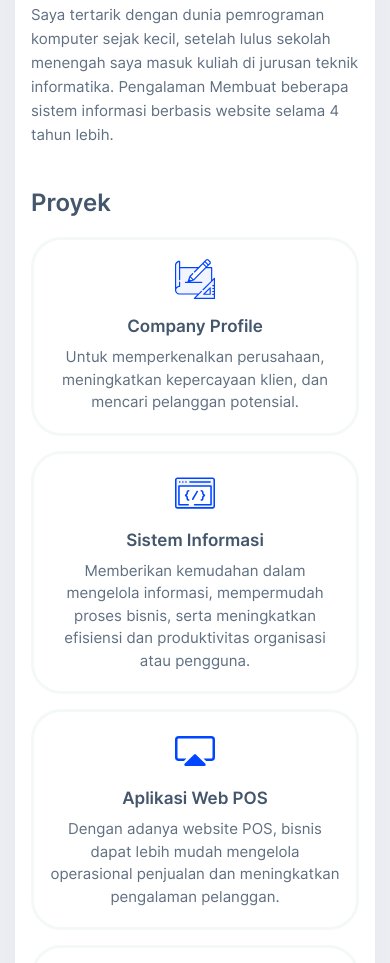
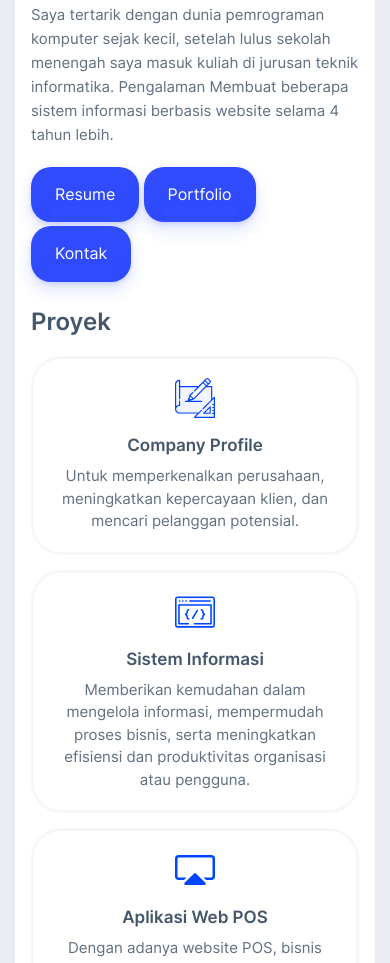
Before and after one commit to upi20/upi20.github.io, a plain HTML site: page index.html in a window 390 px wide. Shown: the part 741-1704 px from the top of the page. Drawn offline with Linux system fonts and the light colour scheme; files whose address does not match are found by name.

Commit message:
feat: update button home

```diff
--- a/index.html
+++ b/index.html
@@ -103,6 +103,11 @@
 						<p>Saya tertarik dengan dunia pemrograman komputer sejak kecil, setelah lulus sekolah menengah saya
 							masuk kuliah di jurusan teknik informatika. Pengalaman Membuat beberapa sistem informasi berbasis
 							website selama 4 tahun lebih.</p>
+					</div>
+					<div class="d-md-none">
+						<a class="btn btn-primary mt-1" href="/resume.html">Resume</a></a>
+						<a class="btn btn-primary mt-1" href="/portfolio.html">Portfolio</a>
+						<a class="btn btn-primary mt-1" href="/contact.html">Kontak</a>
 					</div>
 				</div>
 
```
